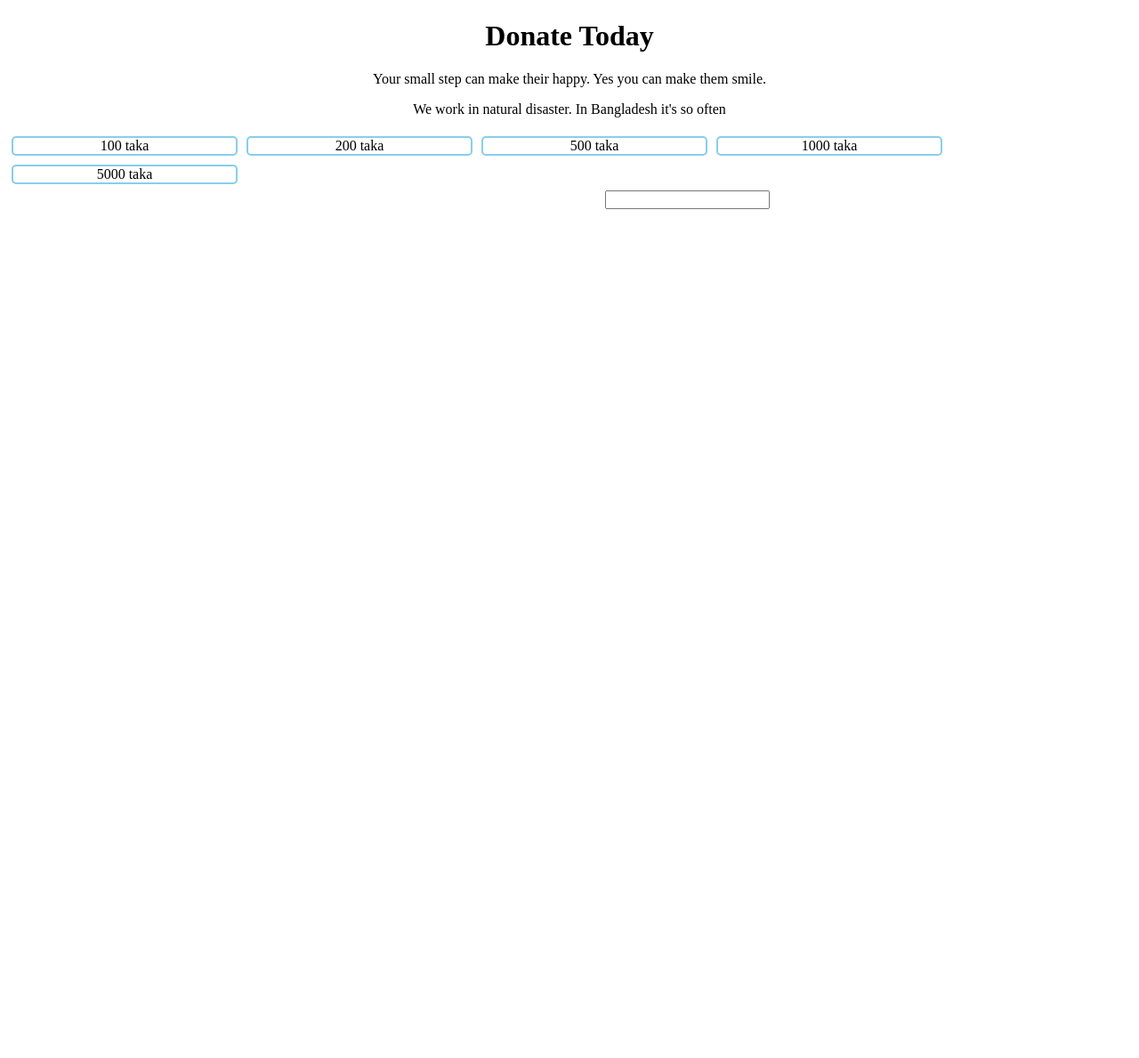
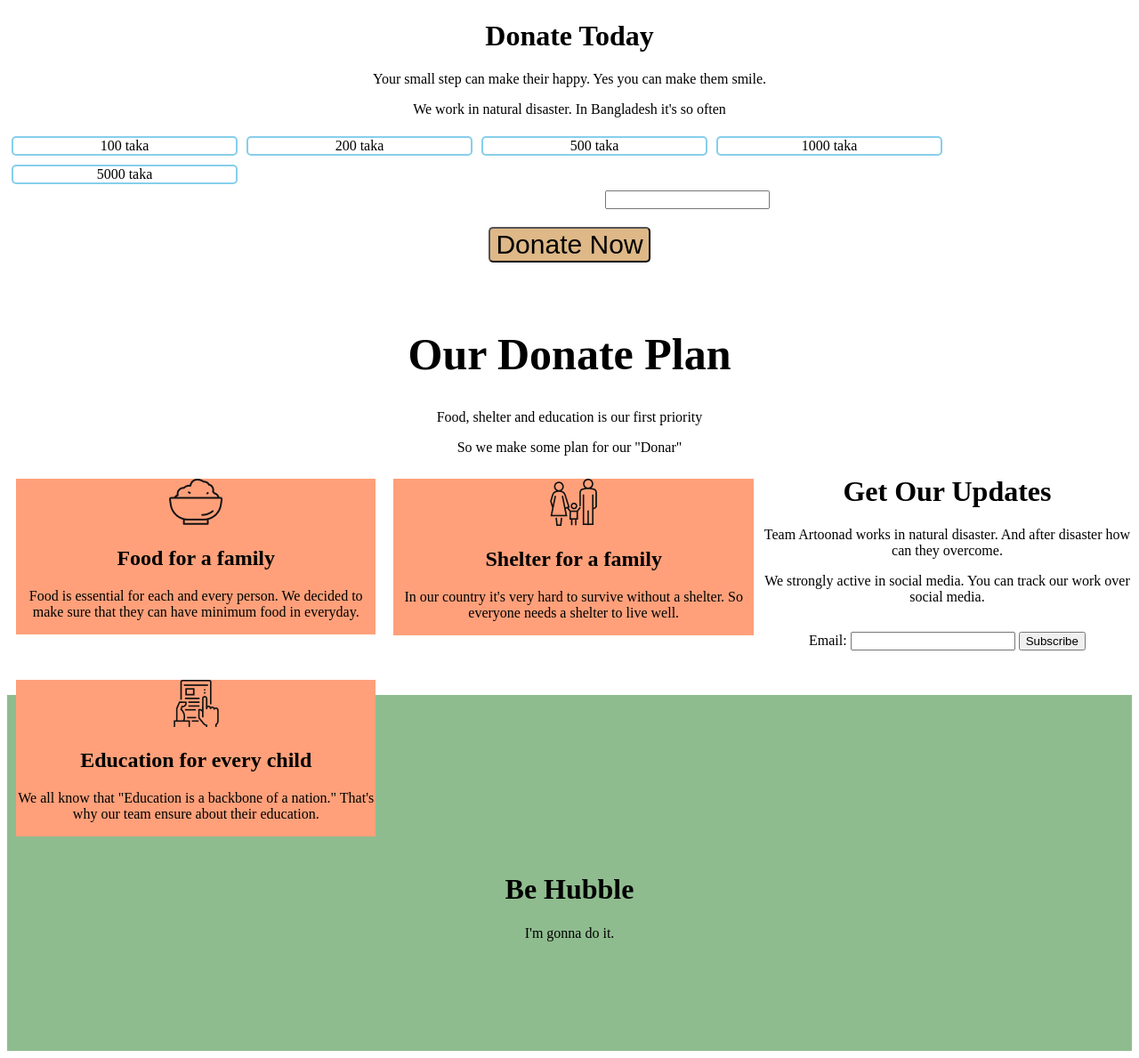
Before and after one commit to Hasan-new/donate-artoonad-today, a plain HTML site: page index.html in a window 1280 px wide. Shown: the part 821-2010 px from the top of the page at 89% size. Before the commit the page ends 1064 px from the top, so only its background shows below. Drawn offline with Linux system fonts and the light colour scheme; a web font is replaced by a local one.

Commit message:
bonus done

```diff
--- a/index.html
+++ b/index.html
@@ -34,7 +34,47 @@
         <br>
         <br>
         <input type="number" name="other amount" id="other">
+        <br>
+        <button class="donate-confirm">Donate Now</button>
     </div>
+    <div class="donate-plan">
+        <h1 class="our-donate">Our Donate Plan</h1>
+        <p>Food, shelter and education is our first priority</p>
+        <p>So we make some plan for our "Donar"</p>
+        <div class="plan">
+            <img src="icons/food.png" alt="">
+            <h2>Food for a family</h2>
+            <p>Food is essential for each and every person. We decided to make sure that they can have minimum food in
+                everyday.</p>
+        </div>
+        <div class="plan">
+            <img src="icons/shelter.png" alt="">
+            <h2>Shelter for a family</h2>
+            <p>In our country it's very hard to survive without a shelter. So everyone needs a shelter to live well.</p>
+        </div>
+        <div class="plan">
+            <img src="icons/Frame-1.png" alt="">
+            <h2>Education for every child</h2>
+            <p>We all know that "Education is a backbone of a nation." That's why our team ensure about their education.
+            </p>
+        </div>
+    </div>
+    <div class="get-updates">
+        <h1>Get Our Updates</h1>
+        <p>Team Artoonad works in natural disaster. And after disaster how can they overcome.</p>
+        <p>We strongly active in
+            social media. You can track our work over social media.</p>
+
+        <form class="form-inline">
+            <label for="email">Email:</label>
+            <input type="email" id="email" name="email">
+            <button type="submit">Subscribe</button>
+        </form>
+    </div>
+    <footer>
+        <h1 class="footer-donar">Be Hubble</h1>
+        <p>I'm gonna do it. </p>
+    </footer>
 
 </body>
 
--- a/style.css
+++ b/style.css
@@ -37,5 +37,47 @@ body {
 
 #other {
     margin-top: 30px;
+}
 
+.donate-confirm {
+    margin-top: 20px;
+    margin-bottom: 40px;
+    border-radius: 5px;
+    background-color: burlywood;
+    font-size: 30px;
 }
+
+.donate-plan {
+    text-align: center;
+    /* font-size: 30px; */
+}
+
+.our-donate {
+    font-size: 50px;
+}
+
+.plan {
+    float: left;
+    width: 32%;
+    background-color: lightsalmon;
+    margin: 10px 10px 40px 10px;
+}
+
+.get-updates {
+    text-align: center;
+}
+
+.form-inline {
+    margin-top: 30px;
+    margin-bottom: 50px;
+}
+
+footer {
+    text-align: center;
+    background-color: darkseagreen;
+    height: 400px;
+}
+
+footer h1 {
+    padding-top: 200px;
+}
```
